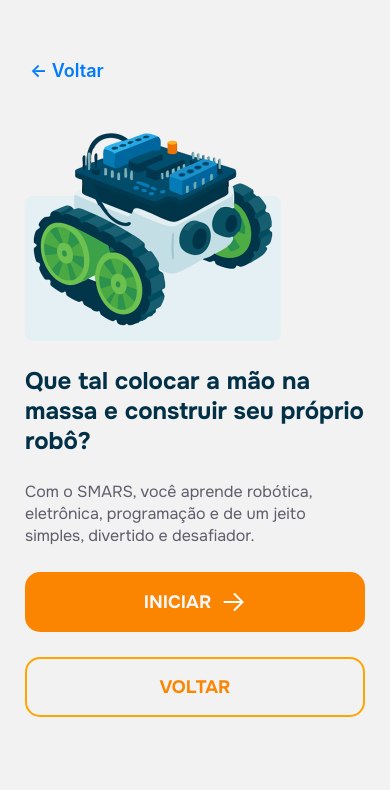
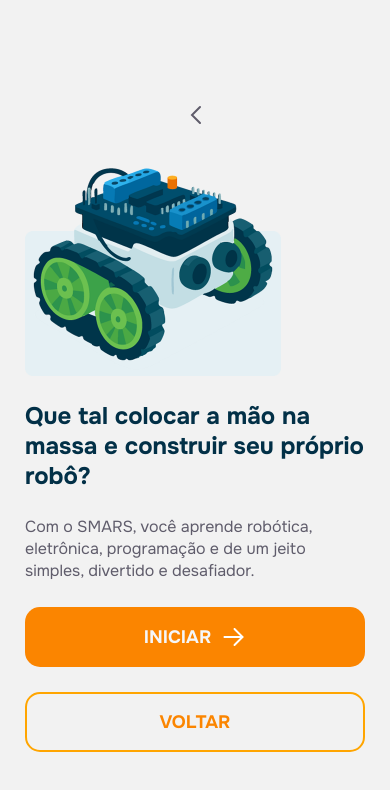
Before and after one commit to MenesesDani/LeComCreApplication, a React Native app: screen /ConstructionCover in a window 390 px wide. Shown: the top 790 px of the page. Built offline with nearby package versions, Linux system fonts and the light colour scheme.

Commit message:
Correction arrow back

```diff
--- /dev/null
+++ b/components/ButtonBack/index.tsx
@@ -0,0 +1,32 @@
+import React from 'react';
+import { TouchableOpacity } from 'react-native';
+import { useNavigation } from '@react-navigation/native';
+import { styles } from './styles';
+import { ArrowLeft } from "../icons/index";
+import { colors } from '../../constants/colors';
+
+interface ButtonBackProps {
+  onPress?: () => void; // opcional, se quiser sobrescrever a ação
+}
+
+const ButtonBack: React.FC<ButtonBackProps> = ({ onPress }) => {
+  const navigation = useNavigation();
+
+  const handlePress = () => {
+    if (onPress) {
+      onPress();
+    } else {
+      navigation.goBack();
+    }
+  };
+
+  return (
+    <TouchableOpacity style={styles.button} onPress={handlePress}>
+      <ArrowLeft primaryColor={colors.text.secundary}
+      width={24}
+      height={24} />
+    </TouchableOpacity>
+  );
+};
+
+export default ButtonBack;
--- /dev/null
+++ b/components/ButtonBack/styles.ts
@@ -0,0 +1,14 @@
+import { StyleSheet } from 'react-native';
+import { colors } from '../../constants/colors';
+import { TYPOGRAPHY } from '../../constants/typography';
+
+export const styles = StyleSheet.create({
+  button: {
+    padding: 10,
+    justifyContent: 'center',
+    alignItems: 'center',
+  },
+  icon: {
+    color: colors.brand.orange, // cor do SVG
+  },
+});
--- /dev/null
+++ b/components/icons/ArrowLeft.tsx
@@ -0,0 +1,19 @@
+import * as React from 'react';
+import Svg, { SvgProps, Path } from 'react-native-svg';
+
+interface IconProps extends SvgProps {
+  primaryColor: string;
+}
+
+const ArrowLeftIcon = ({ primaryColor, ...props }: IconProps) => (
+  <Svg width={24} height={24} viewBox="0 0 24 24" fill="none" {...props}>
+    <Path
+      d="M17 20L9 12L17 4"
+      stroke={primaryColor}
+      strokeWidth={2}
+      strokeLinecap="round"
+    />
+  </Svg>
+);
+
+export default ArrowLeftIcon;
--- a/components/icons/index.ts
+++ b/components/icons/index.ts
@@ -6,3 +6,4 @@ export { default as GamesIcon } from './GamesIcon';
 export { default as EnergyIcon } from './EnergyIcon';
 export { default as ArrowBigIcon } from './ArrowBigIcon';
 export { default as ArrowNextIcon } from './ArrowNextIcon';
+export { default as ArrowLeft } from './ArrowLeft';
--- a/screens/ConstructionCover.tsx
+++ b/screens/ConstructionCover.tsx
@@ -7,19 +7,19 @@ import { colors } from '../constants/colors';
 
 import Button from '../components/Button';
 import ButtonSecundary from '../components/ButtonSecundary';
+import ButtonBack from '../components/ButtonBack';
+
+
+<ButtonBack />
+
 
 const ConstructionCover = () => {
   const navigation = useNavigation();
 
   return (
     <View style={styles.container}>
-      {/* Botão de voltar com estilo próprio */}
-      <TouchableOpacity
-        style={styles.backButton}
-        onPress={() => navigation.goBack()}
-      >
-        <Text style={styles.backButtonText}>← Voltar</Text>
-      </TouchableOpacity>
+
+      <ButtonBack/>
 
       <Image
         source={require('../assets/SmarsCover.png')} // caminho da sua imagem
@@ -40,7 +40,7 @@ const ConstructionCover = () => {
         icon={<ArrowNextIcon />}
         onPress={() => console.log('Botão pressionado')}
       />
-            <ButtonSecundary
+      <ButtonSecundary
         title="VOLTAR"
         //icon={<ArrowNextIcon />}
         onPress={() => console.log('Botão pressionado')}
@@ -55,12 +55,6 @@ const styles = StyleSheet.create({
     justifyContent: 'center',
     alignItems: 'center',
     rowGap: 25,
-  },
-  backButton: {
-    position: 'absolute',
-    top: 50,
-    left: 20,
-    padding: 10,
   },
   backButtonText: {
     fontSize: 18,
```
